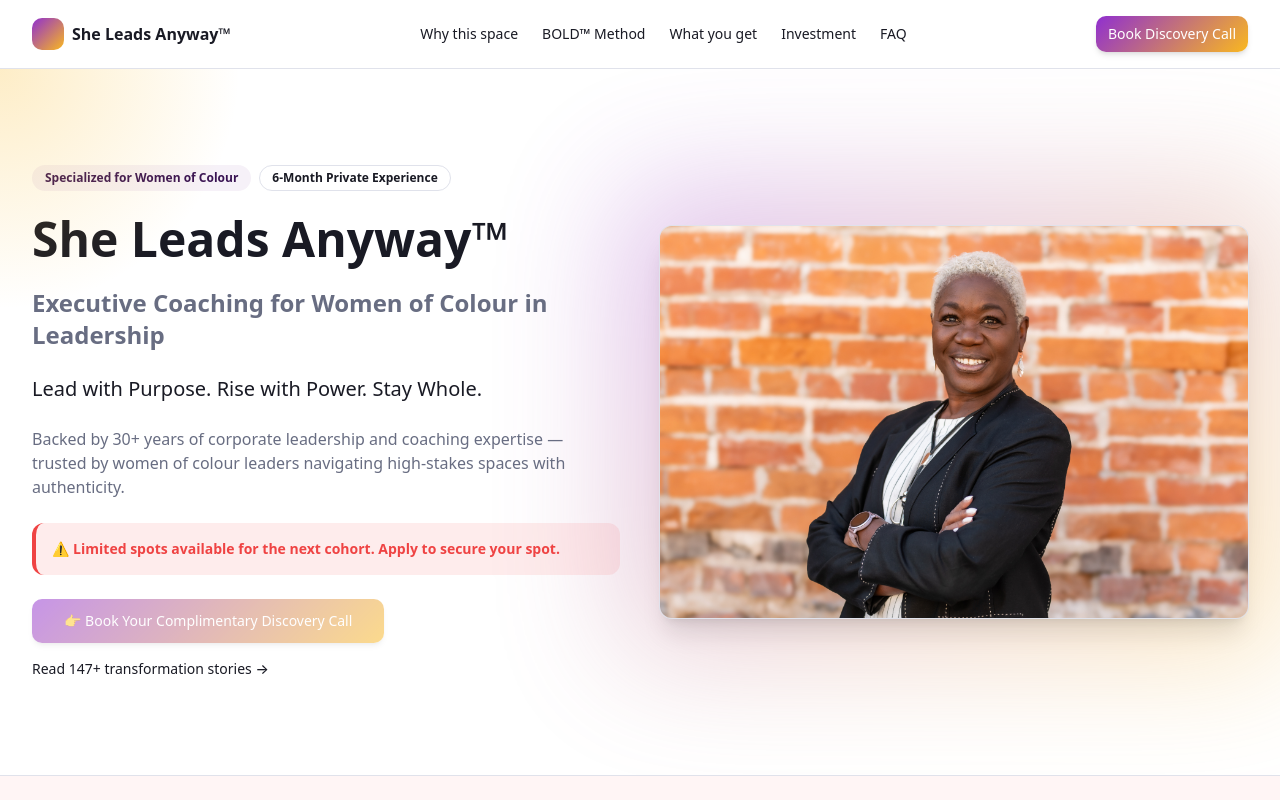
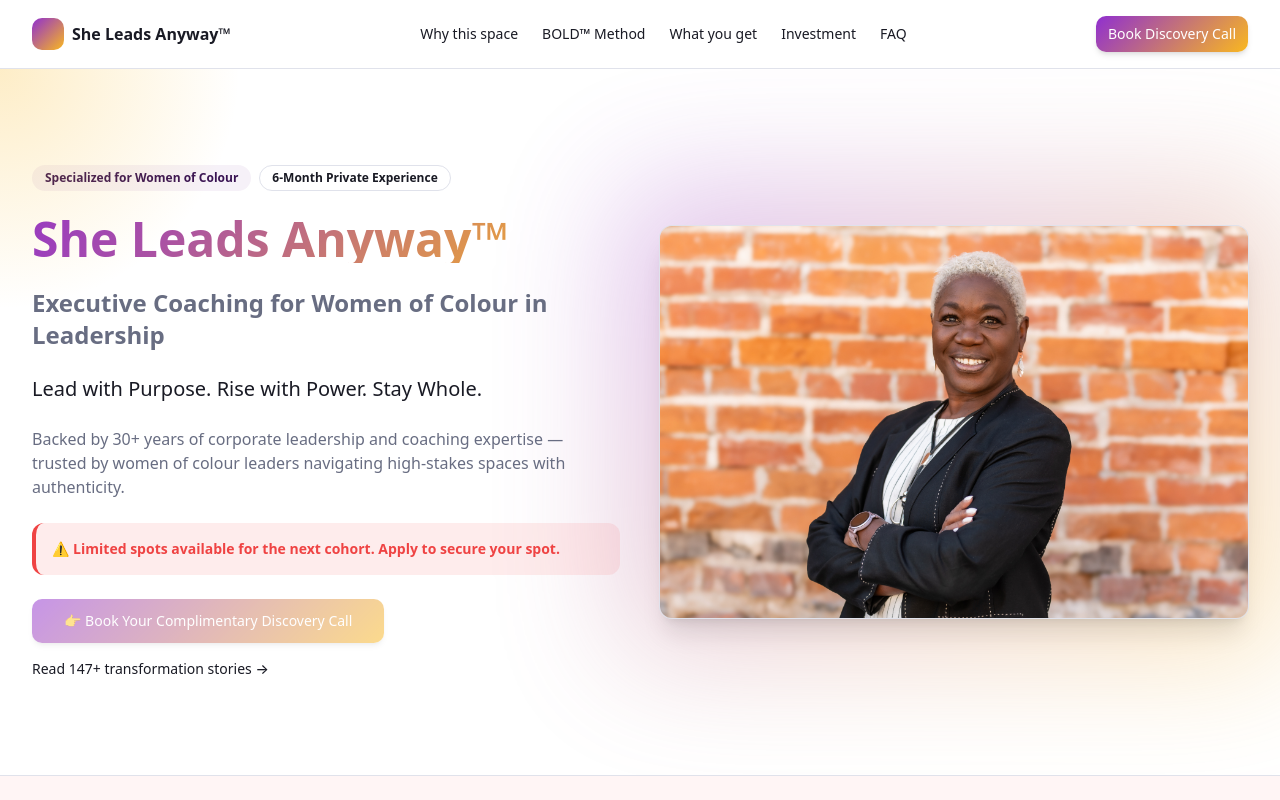
Before and after one commit to izzydoesizzy/she-leads-anyway, a React (Vite) app: page / in a window 1280 px wide. Shown: the top 800 px of the page. Built offline with nearby package versions, Linux system fonts and the light colour scheme.

Commit message:
Add color to Hero section

```diff
--- a/src/components/sections/Hero.tsx
+++ b/src/components/sections/Hero.tsx
@@ -19,7 +19,7 @@ const Hero: React.FC = () => {
               </Badge>
             </div>
 
-            <h1 className="text-4xl font-bold leading-tight md:text-5xl">
+            <h1 className="text-4xl font-bold leading-tight md:text-5xl text-gradient-primary">
               She Leads Anyway™
             </h1>
 
```
